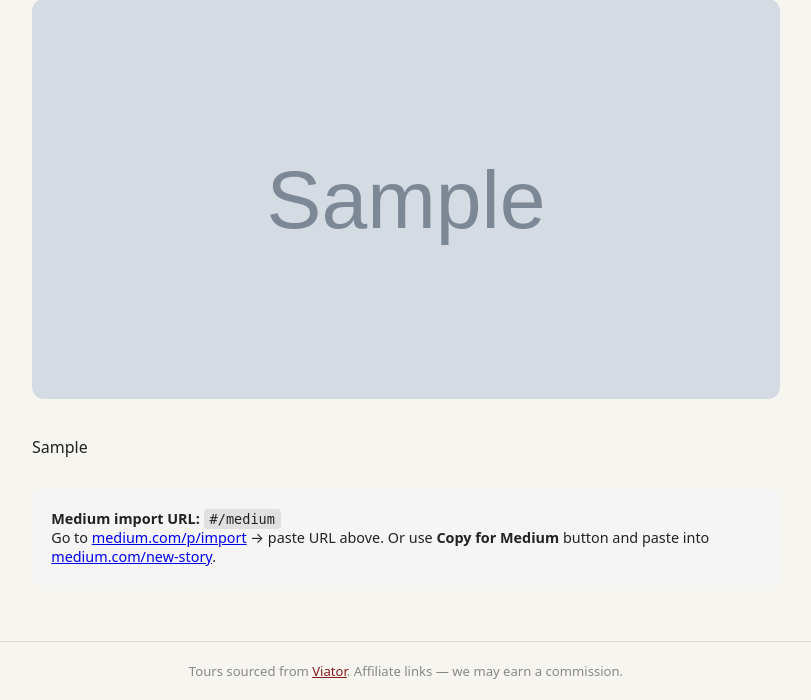
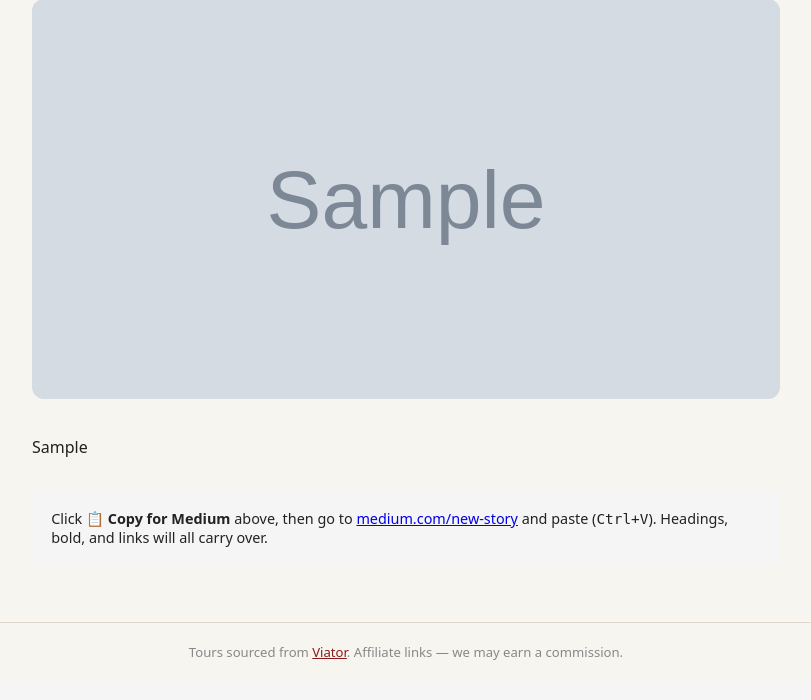
Before and after one commit to p32nicky/londoncsv, a FastAPI app: template app/templates/article.html in a window 1280 px wide. Shown: the part 204-904 px from the top of the page, without its empty margins (234-1045 px from the left). After the commit the page ends 864 px from the top, so only its background shows below. Run offline with FastAPI, Linux system fonts and the light colour scheme; the template is opened without the code that fills it: most values are stand-ins (such as "Sample title", 1, 10 or a date in 2020); grey boxes marked "Sample" are stand-in pictures.

Commit message:
fix: copy rich HTML to clipboard for Medium paste

```diff
--- a/app/templates/article.html
+++ b/app/templates/article.html
@@ -15,8 +15,7 @@
   </article>
 
   <div class="article-meta">
-    <p><strong>Medium import URL:</strong> <code>{{ tour_url }}/medium</code></p>
-    <p>Go to <a href="https://medium.com/p/import" target="_blank">medium.com/p/import</a> → paste URL above. Or use <strong>Copy for Medium</strong> button and paste into <a href="https://medium.com/new-story" target="_blank">medium.com/new-story</a>.</p>
+    <p>Click <strong>📋 Copy for Medium</strong> above, then go to <a href="https://medium.com/new-story" target="_blank">medium.com/new-story</a> and paste (<kbd>Ctrl+V</kbd>). Headings, bold, and links will all carry over.</p>
   </div>
 </div>
 
@@ -37,14 +36,24 @@
 </style>
 
 <script>
-function copyArticle() {
+async function copyArticle() {
   const body = document.getElementById('article-body');
-  const text = body.innerText;
-  navigator.clipboard.writeText(text).then(() => {
-    const btn = document.querySelector('.btn-copy');
+  const btn = document.querySelector('.btn-copy');
+  try {
+    const html = body.innerHTML;
+    const text = body.innerText;
+    const item = new ClipboardItem({
+      'text/html': new Blob([html], { type: 'text/html' }),
+      'text/plain': new Blob([text], { type: 'text/plain' }),
+    });
+    await navigator.clipboard.write([item]);
     btn.textContent = '✅ Copied!';
-    setTimeout(() => btn.textContent = '📋 Copy for Medium', 2000);
-  });
+  } catch(e) {
+    // fallback: plain text
+    await navigator.clipboard.writeText(body.innerText);
+    btn.textContent = '✅ Copied (plain)!';
+  }
+  setTimeout(() => btn.textContent = '📋 Copy for Medium', 2500);
 }
 </script>
 {% endblock %}
```
